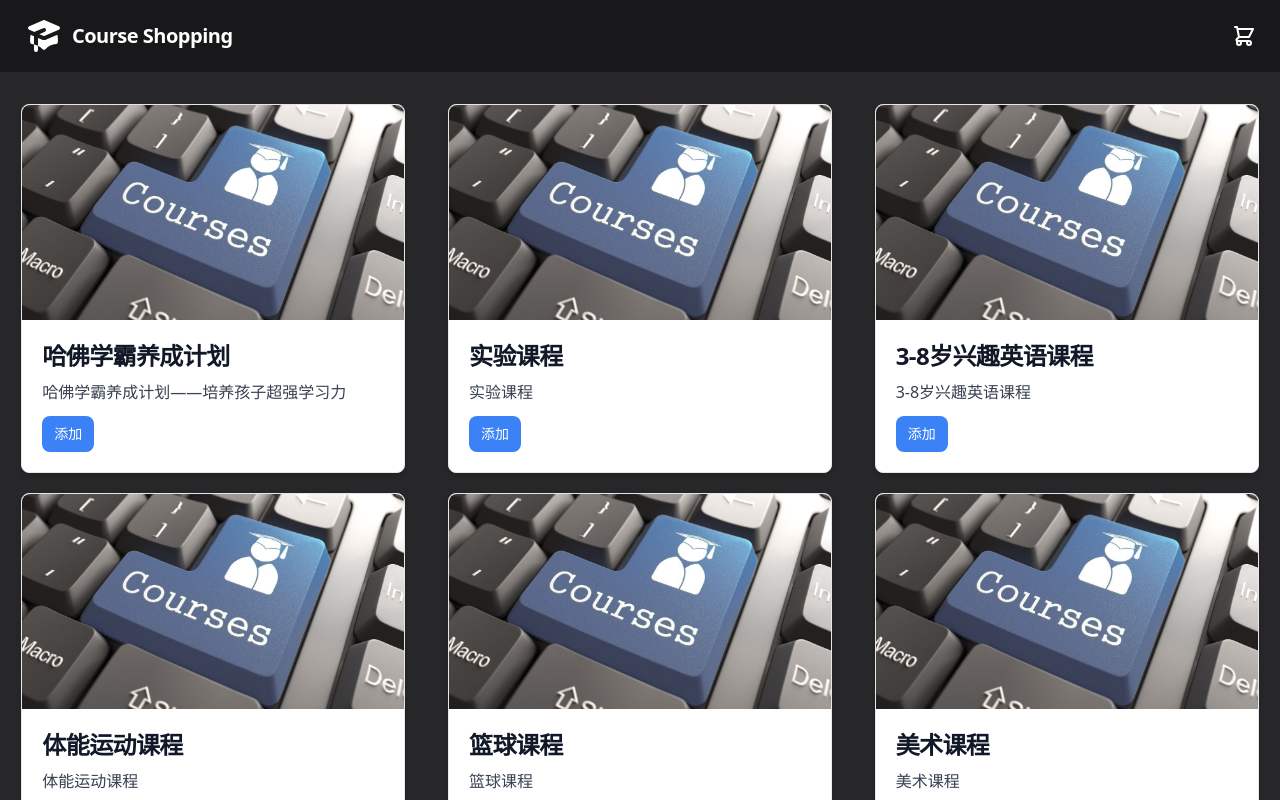
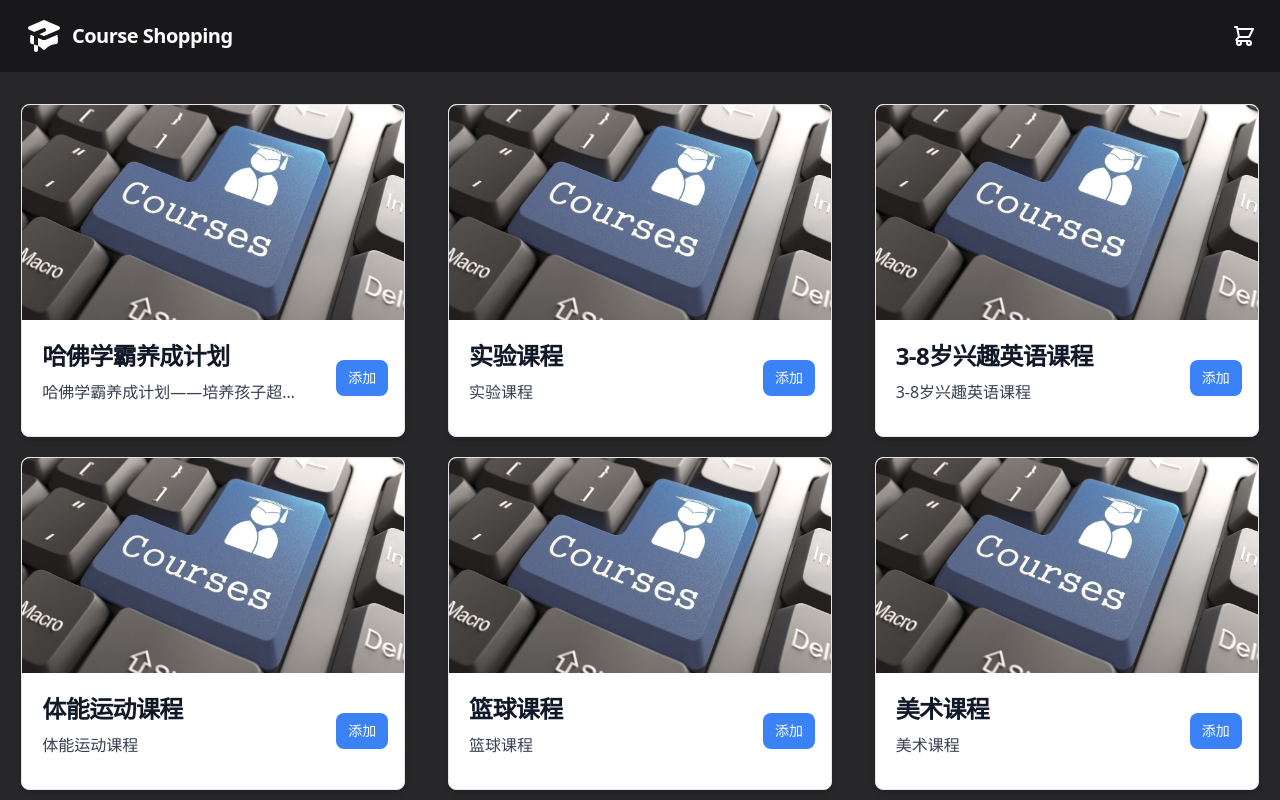
Before and after one commit to cuitaocrazy/supervision, a Next.js app in the folder web-site/simple-shopping/: page /test in a window 1280 px wide. Shown: the top 800 px of the page. Built offline with nearby package versions, Linux system fonts and the light colour scheme.

Commit message:
修改商品列表card的样式，加入购物车按钮与文字改为左右结构

```diff
--- a/web-site/simple-shopping/components/Card.tsx
+++ b/web-site/simple-shopping/components/Card.tsx
@@ -12,7 +12,7 @@ interface CardProps {
 }
 
 const Card: FC<CardProps> = (props) => <div className="max-w-lg mx-auto">
-  <div className="max-w-sm mb-5 bg-white border border-gray-200 rounded-lg shadow-md">
+  <div className="flex flex-col max-w-sm mb-5 bg-white border border-gray-200 rounded-lg shadow-md">
     <a onClick={
       () => {
         Router.push({ pathname: '/detail', query: { item: JSON.stringify(props.item) } })
@@ -20,6 +20,7 @@ const Card: FC<CardProps> = (props) => <div className="max-w-lg mx-auto">
     }>
       <img className="rounded-t-lg" src={props.image} alt="" />
     </a>
+    <div className="flex flex-row justify-between">
       <div className="p-5">
         <a onClick={
           () => {
@@ -28,8 +29,9 @@ const Card: FC<CardProps> = (props) => <div className="max-w-lg mx-auto">
         }>
           <h5 className="mb-2 text-2xl font-bold tracking-tight text-gray-900">{props.title}</h5>
         </a>
-      <p className="mb-3 font-normal text-gray-700 truncate">{props.descript}</p>
-      <a className="inline-flex items-center px-3 py-2 text-sm font-medium text-center text-white rounded-lg bg-secondary-500 hover:bg-secondary-800 focus:ring-4 focus:ring-secondary-300"
+        <p className="w-64 mb-3 font-normal text-gray-700 truncate">{props.descript}</p>
+      </div>
+      <a className="inline-flex items-center px-3 py-2 my-10 mr-4 text-sm font-medium text-center text-white rounded-lg bg-secondary-500 hover:bg-secondary-800 focus:ring-4 focus:ring-secondary-300"
         onClick={props.onAdd} >
           添加
       </a>
--- a/web-site/simple-shopping/pages/detail.tsx
+++ b/web-site/simple-shopping/pages/detail.tsx
@@ -16,10 +16,10 @@ const Detail: NextPage = () => {
   const dispatch = useAppDispatch()
   return <Layout title="详细信息">
     <div className="flex flex-col items-center justify-center p-8 bg-primary-100">
-      <div className="md:w-4/5">
+      <div className="md:w-full">
         <img src={order.image} className="w-full rounded-md" />
       </div>
-      <div className="md:w-4/5">
+      <div className="md:w-full">
         <div className="mb-1 text-2xl text-red-500">¥{order.TranAmt}</div>
         <div className="mb-3 text-lg font-medium text-primary-800">{order.USVItemName}</div>
         <div className="mb-5 text-base leading-6 text-primary-500">{order.USVItemDesc}</div>
--- a/web-site/simple-shopping/tailwind.config.js
+++ b/web-site/simple-shopping/tailwind.config.js
@@ -10,6 +10,12 @@ module.exports = {
         secondary: colors.blue,
         error: colors.red,
       },
+      screens: {
+        sm1: '414px',
+        sm2: '375px',
+        sm3: '320px',
+      },
+
       // boxShadow: {
       //   glow: '0 0 10px rgba(59, 130, 246, 1)'
       // }
```
Lines whose indentation alone changed are shown as unchanged.
